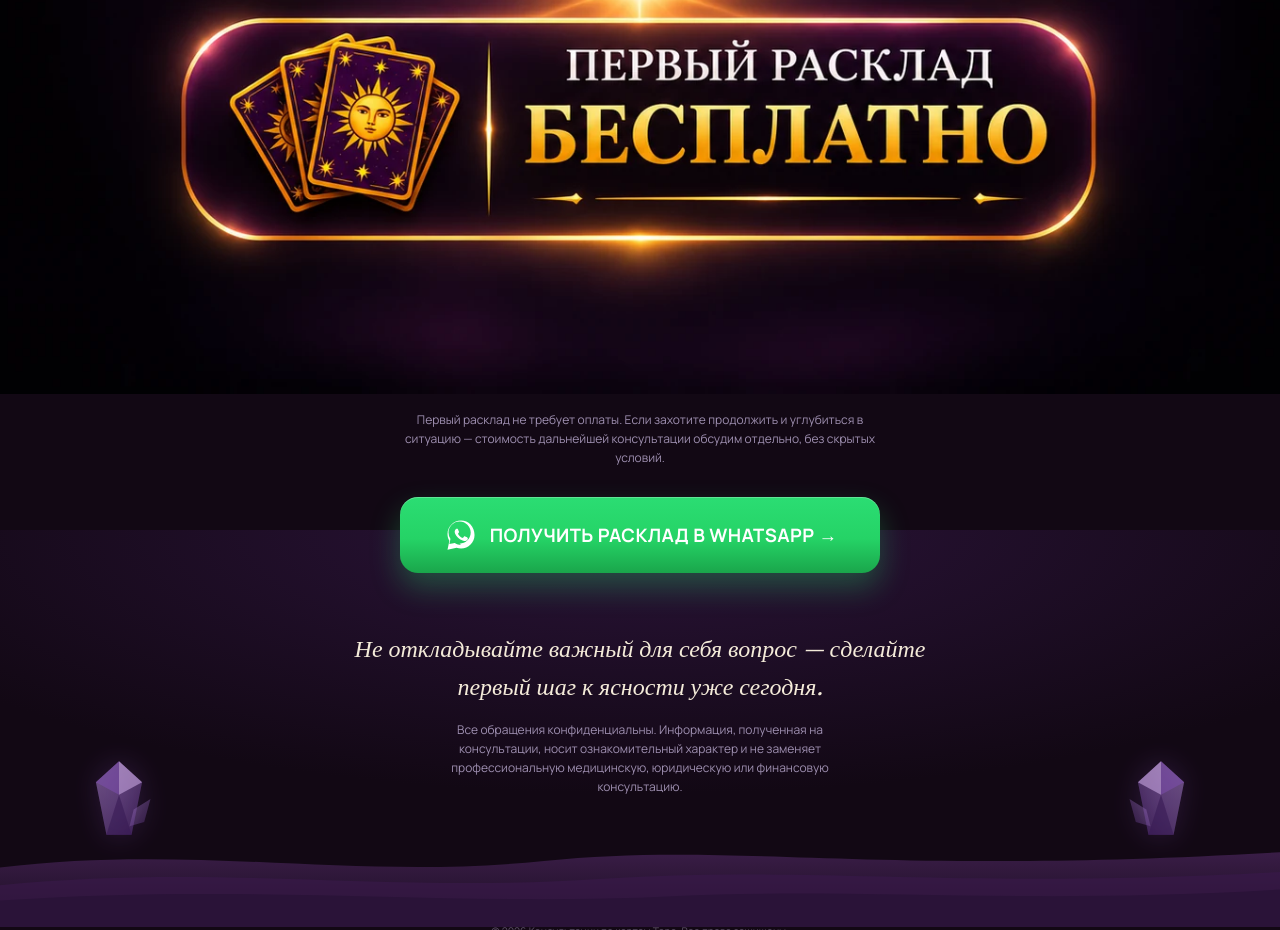
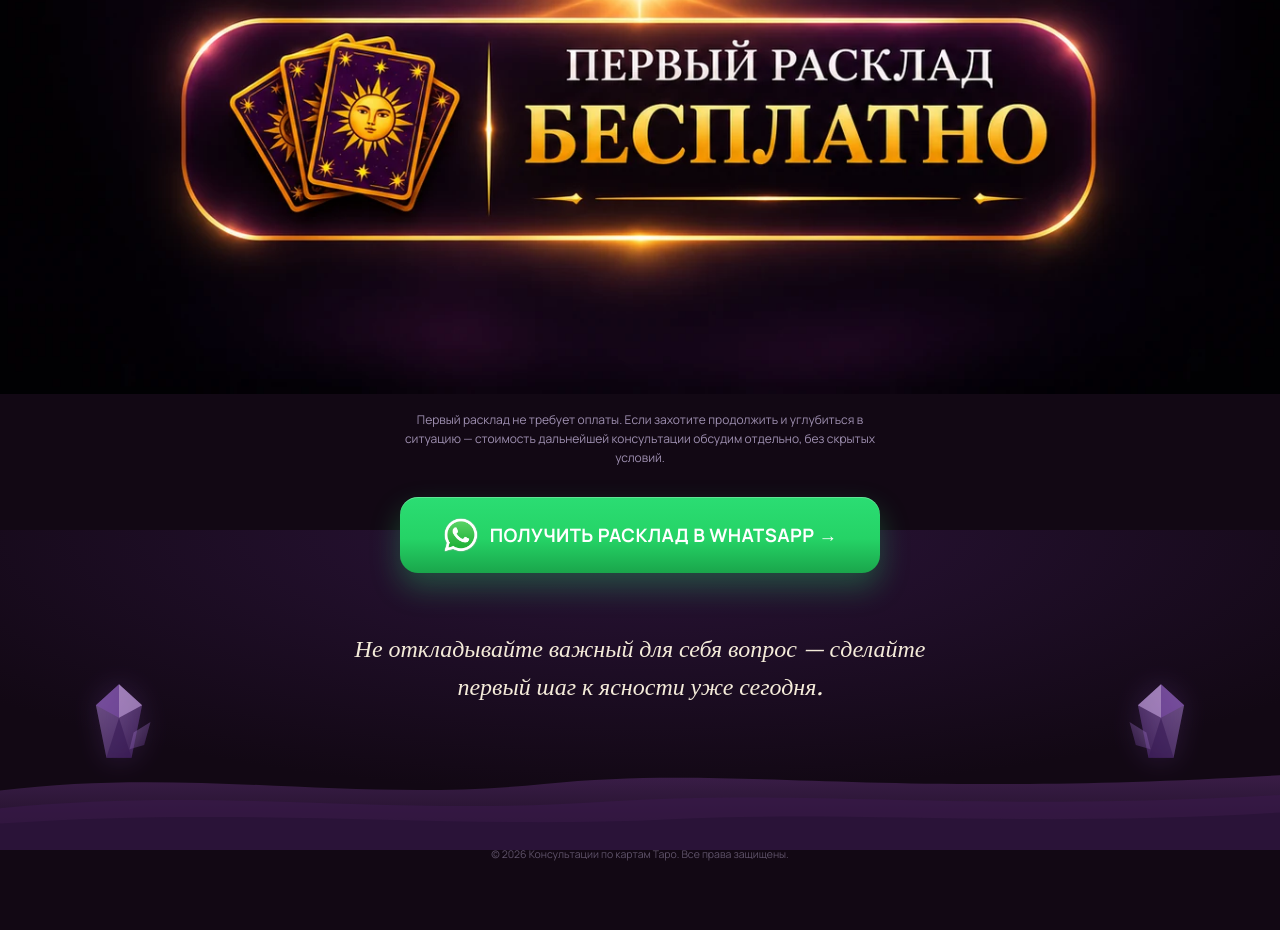
Before and after one commit to Oleksii2405/Lending-Taro, a plain HTML site: page index.html in a window 1280 px wide. Shown: the part 1870-2800 px from the top of the page. Drawn offline with nearby package versions, Linux system fonts and the light colour scheme.

Commit message:
Add files via upload

```diff
--- a/index.html
+++ b/index.html
@@ -313,13 +313,13 @@ src="https://www.facebook.com/tr?id=2178615639697523&ev=PageView&noscript=1"/></
     transition:transform .2s ease, box-shadow .2s ease;
   }
   .btn-whatsapp:active{transform:scale(.97);}
-  .btn-whatsapp svg{width:32px; height:32px; flex-shrink:0;}
+  .btn-whatsapp svg, .btn-whatsapp img{width:32px; height:32px; flex-shrink:0;}
   @media(hover:hover){
     .btn-whatsapp:hover{ transform:translateY(-2px); box-shadow:0 18px 38px rgba(37,211,102,.42), inset 0 1px 0 rgba(255,255,255,.3); }
   }
   @media(min-width:768px){
     .btn-whatsapp{ max-width:480px; padding:20px 24px; font-size:18.5px; border-radius:18px; }
-    .btn-whatsapp svg{ width:36px; height:36px; }
+    .btn-whatsapp svg, .btn-whatsapp img{ width:36px; height:36px; }
   }
 
   /* sticky floating button */
@@ -333,7 +333,7 @@ src="https://www.facebook.com/tr?id=2178615639697523&ev=PageView&noscript=1"/></
     transition:opacity .35s ease, transform .35s ease;
   }
   .fab.show{opacity:1; transform:translateY(0) scale(1); pointer-events:auto;}
-  .fab svg{width:27px; height:27px;}
+  .fab svg, .fab img{width:32px; height:32px;}
   @media(hover:hover){ .fab:hover{ transform:translateY(-3px) scale(1.06); } }
   @supports(padding:max(0px)){ .fab{ bottom:max(16px, env(safe-area-inset-bottom)); } }
 
@@ -424,14 +424,14 @@ src="https://www.facebook.com/tr?id=2178615639697523&ev=PageView&noscript=1"/></
 <!-- ========== БЛОК 6 — КНОПКА WHATSAPP ========== -->
 <section class="cta reveal">
   <a href="#" class="btn-whatsapp js-whatsapp-link" data-event="main">
-    <svg viewBox="0 0 32 32" fill="#fff"><path d="M16.02 3C9.4 3 4 8.4 4 15.02c0 2.23.6 4.32 1.65 6.12L4 29l8.06-1.6a12.9 12.9 0 003.96.63c6.62 0 12.02-5.4 12.02-12.02C28.04 8.4 22.64 3 16.02 3zm0 21.86c-1.9 0-3.68-.55-5.18-1.5l-.37-.22-4.78.94.97-4.64-.24-.38a9.84 9.84 0 01-1.52-5.24c0-5.44 4.42-9.86 9.86-9.86s9.86 4.42 9.86 9.86-4.42 9.86-9.86 9.86z"/><path d="M21.3 18.1c-.28-.14-1.68-.83-1.94-.92-.26-.1-.45-.14-.64.14-.19.28-.74.92-.9 1.1-.17.19-.33.21-.61.07-.28-.14-1.18-.44-2.25-1.4-.83-.74-1.39-1.66-1.55-1.94-.16-.28-.02-.43.12-.57.13-.13.28-.33.42-.5.14-.17.19-.28.28-.47.1-.19.05-.35-.02-.5-.07-.14-.64-1.56-.88-2.14-.23-.56-.47-.49-.64-.5-.17-.01-.35-.01-.54-.01-.19 0-.5.07-.76.35-.26.28-1 .98-1 2.4 0 1.42 1.03 2.78 1.17 2.97.14.19 2.03 3.1 4.93 4.35.69.3 1.22.48 1.64.61.69.22 1.32.19 1.81.11.55-.08 1.68-.68 1.92-1.35.24-.66.24-1.22.17-1.34-.07-.12-.26-.19-.54-.33z"/></svg>
+    <img src="whatsapp-icon.png" alt="" width="36" height="36">
     <span>ПОЛУЧИТЬ РАСКЛАД В WHATSAPP →</span>
   </a>
 </section>
 
 <!-- плавающая кнопка -->
 <a href="#" class="fab js-whatsapp-link" data-event="fab" aria-label="Написать в WhatsApp">
-  <svg viewBox="0 0 32 32" fill="#fff"><path d="M16.02 3C9.4 3 4 8.4 4 15.02c0 2.23.6 4.32 1.65 6.12L4 29l8.06-1.6a12.9 12.9 0 003.96.63c6.62 0 12.02-5.4 12.02-12.02C28.04 8.4 22.64 3 16.02 3zm0 21.86c-1.9 0-3.68-.55-5.18-1.5l-.37-.22-4.78.94.97-4.64-.24-.38a9.84 9.84 0 01-1.52-5.24c0-5.44 4.42-9.86 9.86-9.86s9.86 4.42 9.86 9.86-4.42 9.86-9.86 9.86z"/><path d="M21.3 18.1c-.28-.14-1.68-.83-1.94-.92-.26-.1-.45-.14-.64.14-.19.28-.74.92-.9 1.1-.17.19-.33.21-.61.07-.28-.14-1.18-.44-2.25-1.4-.83-.74-1.39-1.66-1.55-1.94-.16-.28-.02-.43.12-.57.13-.13.28-.33.42-.5.14-.17.19-.28.28-.47.1-.19.05-.35-.02-.5-.07-.14-.64-1.56-.88-2.14-.23-.56-.47-.49-.64-.5-.17-.01-.35-.01-.54-.01-.19 0-.5.07-.76.35-.26.28-1 .98-1 2.4 0 1.42 1.03 2.78 1.17 2.97.14.19 2.03 3.1 4.93 4.35.69.3 1.22.48 1.64.61.69.22 1.32.19 1.81.11.55-.08 1.68-.68 1.92-1.35.24-.66.24-1.22.17-1.34-.07-.12-.26-.19-.54-.33z"/></svg>
+  <img src="whatsapp-icon.png" alt="" width="32" height="32">
 </a>
 
 <!-- ========== БЛОК 7 — ФИНАЛЬНЫЙ ПРИЗЫВ ========== -->
@@ -453,7 +453,6 @@ src="https://www.facebook.com/tr?id=2178615639697523&ev=PageView&noscript=1"/></
     <path d="M54 50 70 40 64 62 50 66Z" fill="url(#cryR)" opacity=".4"/>
   </svg>
   <p class="quote">Не откладывайте важный для себя вопрос — сделайте первый шаг к ясности уже сегодня.</p>
-  <p class="privacy">Все обращения конфиденциальны. Информация, полученная на консультации, носит ознакомительный характер и не заменяет профессиональную медицинскую, юридическую или финансовую консультацию.</p>
 </section>
 
 <div class="silk" aria-hidden="true">
```
Also changed, not shown: whatsapp-icon.png (added).
